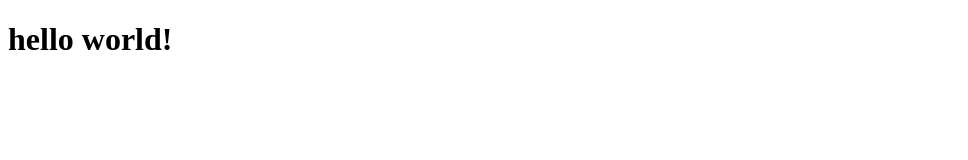
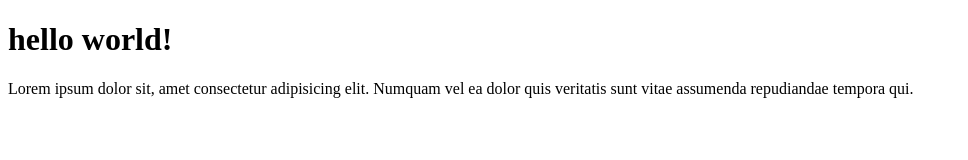
Before and after one commit to egi2700/belajar-repo, a plain HTML site: page index.html in a window 1280 px wide. Shown: the whole page, without its empty margins (0-968 px from the left). Drawn offline with Linux system fonts and the light colour scheme.

Commit message:
menambahkan paragraf pada file index.html

```diff
--- a/index.html
+++ b/index.html
@@ -1,11 +1,16 @@
 <!DOCTYPE html>
 <html lang="en">
+
 <head>
     <meta charset="UTF-8">
     <meta name="viewport" content="width=device-width, initial-scale=1.0">
     <title>belajar remote</title>
 </head>
+
 <body>
     <h1>hello world!</h1>
+    <p>Lorem ipsum dolor sit, amet consectetur adipisicing elit. Numquam vel ea dolor quis veritatis sunt vitae
+        assumenda repudiandae tempora qui.</p>
 </body>
+
 </html>
```
